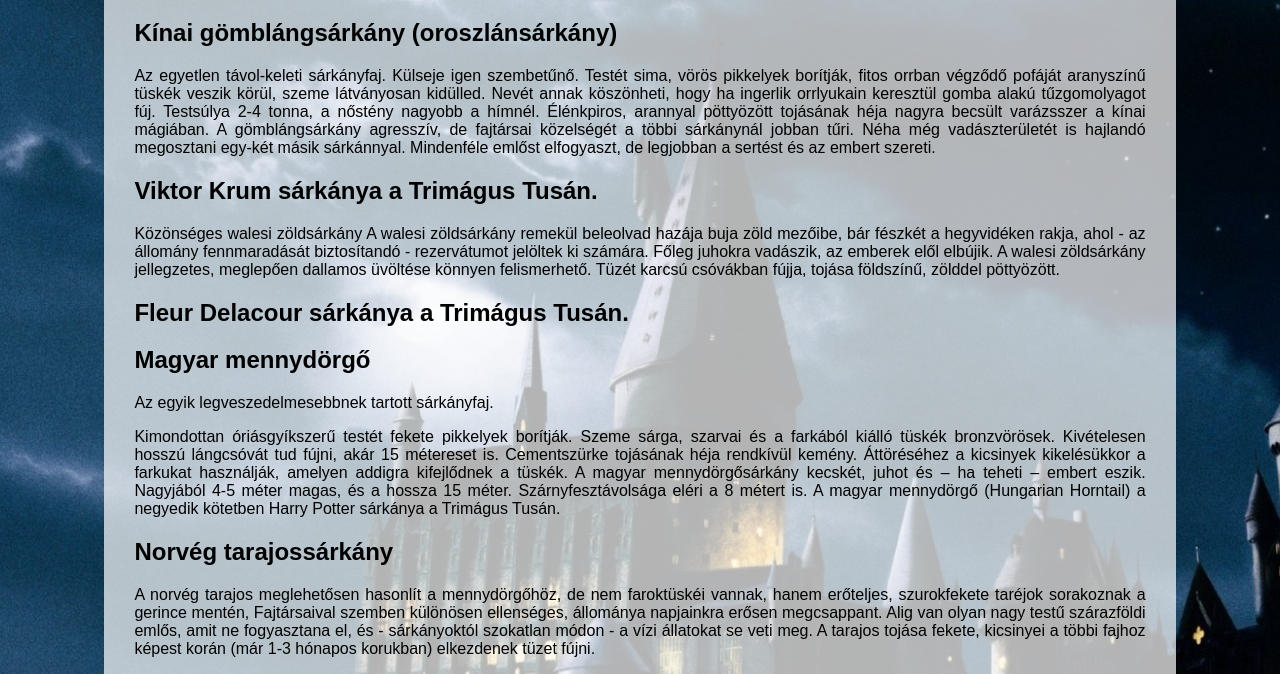
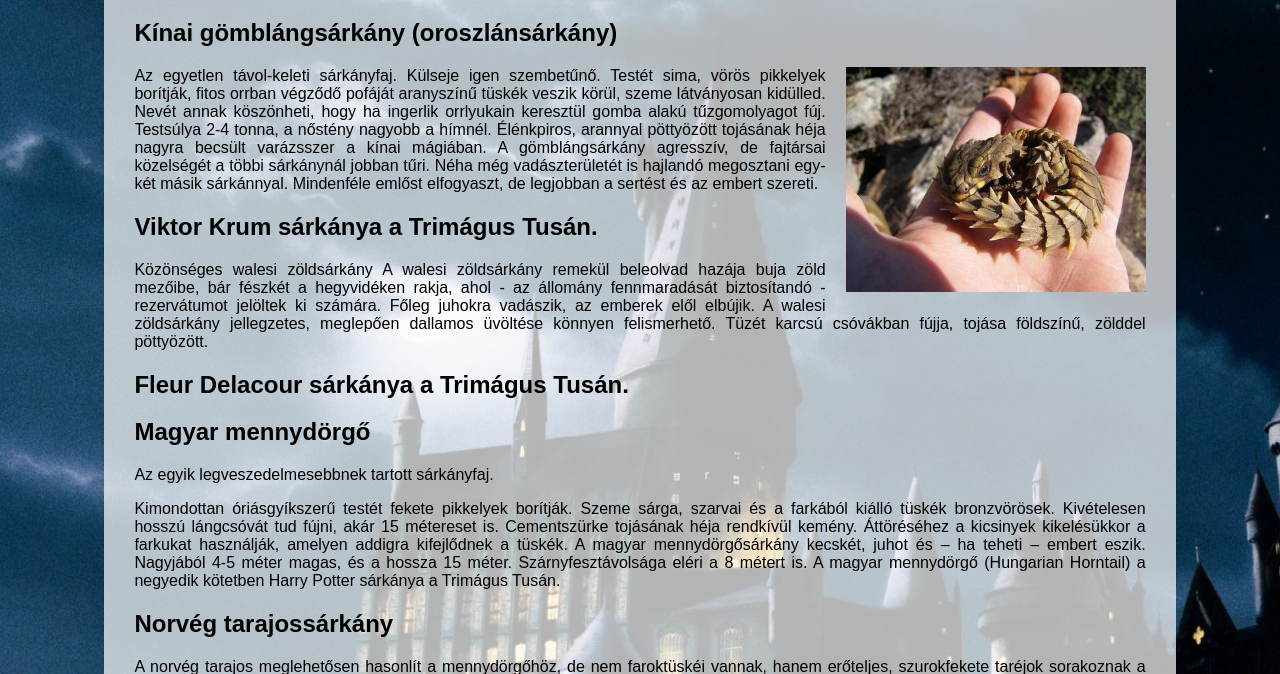
Before and after one commit to shyen1337/Sarkanyok2, a plain HTML site: page index.html in a window 1280 px wide. Shown: the part 99-773 px from the top of the page. Drawn offline with Linux system fonts and the light colour scheme.

Commit message:
12. Step

```diff
--- a/index.html
+++ b/index.html
@@ -9,6 +9,7 @@
 <div class="keret">
     <h1>Sárkányok</h1>
     <h2>Kínai gömblángsárkány (oroszlánsárkány)</h2>
+    <img src="kinaigombsarkany.jpg" class=jobbrakep title="Kínia Gombsárkány">
     <p>Az egyetlen távol-keleti sárkányfaj. Külseje igen szembetűnő. Testét sima, vörös pikkelyek borítják, fitos orrban végződő pofáját aranyszínű tüskék veszik körül, szeme látványosan kidülled. Nevét annak köszönheti, hogy ha ingerlik orrlyukain keresztül gomba alakú tűzgomolyagot fúj. Testsúlya 2-4 tonna, a nőstény nagyobb a hímnél. Élénkpiros, arannyal pöttyözött tojásának héja nagyra becsült varázsszer a kínai mágiában. A gömblángsárkány agresszív, de fajtársai közelségét a többi sárkánynál jobban tűri. Néha még vadászterületét is hajlandó megosztani egy-két másik sárkánnyal. Mindenféle emlőst elfogyaszt, de legjobban a sertést és az embert szereti.</p>
 
     <h2>Viktor Krum sárkánya a Trimágus Tusán.</h2>
--- a/sarkanyok.css
+++ b/sarkanyok.css
@@ -16,6 +16,9 @@ a:hover {
 
 .jobbrakep {
     float: right;
+    width: 300px;
+    margin-bottom: 20px;
+    margin-left: 20px;
 }
 
 body {
```
